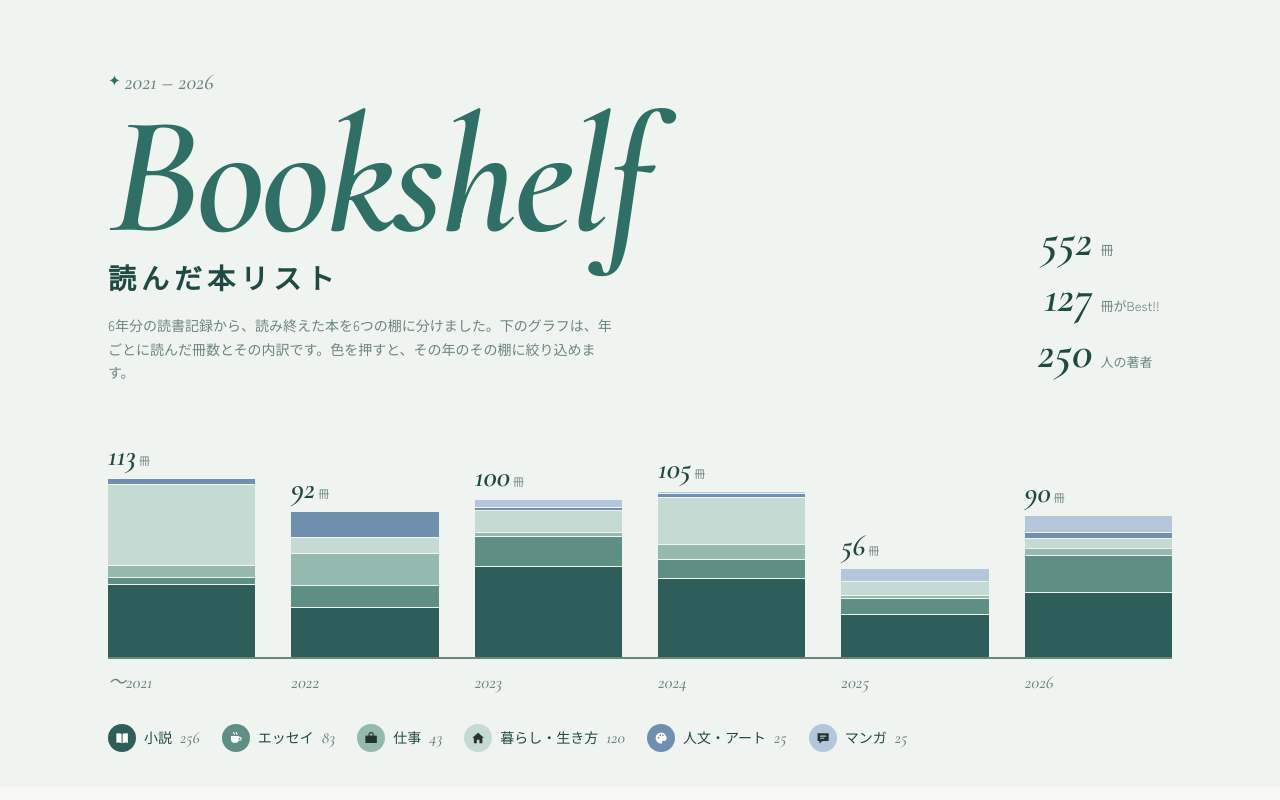
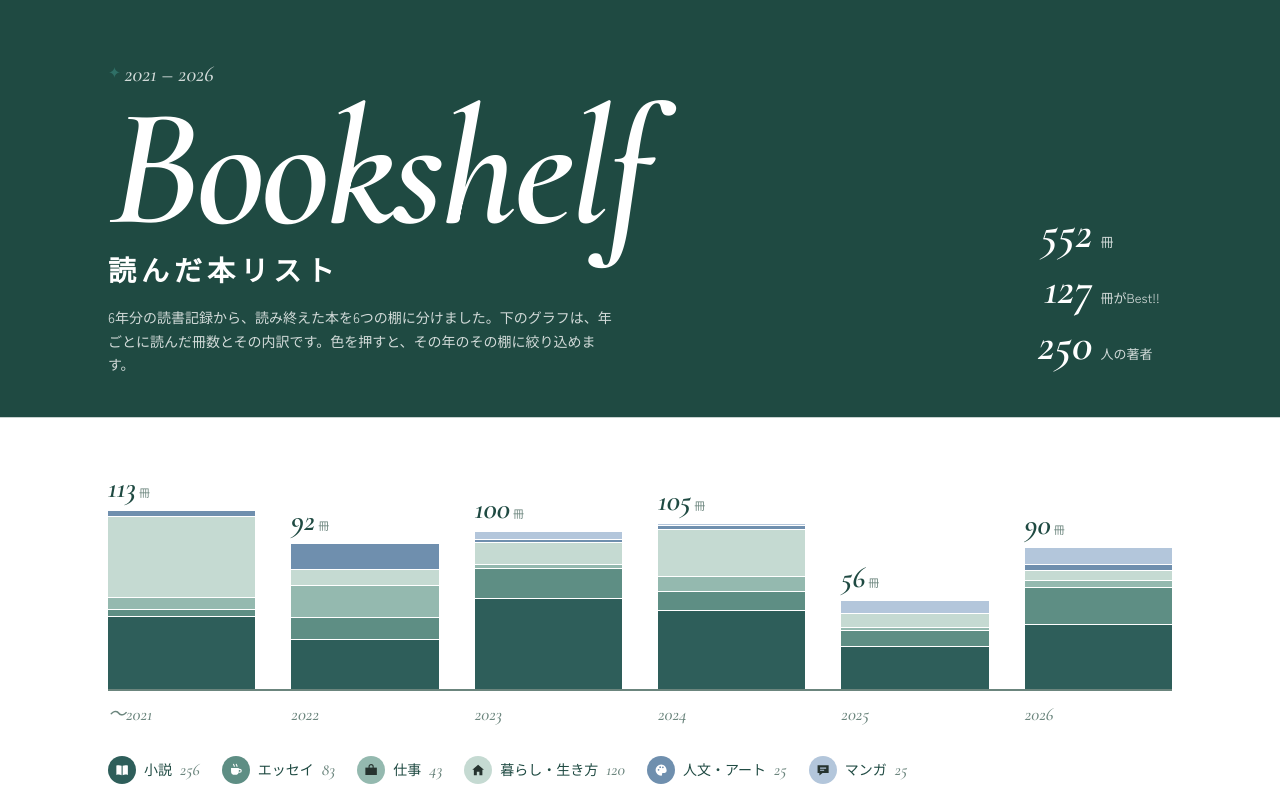
Before and after one commit to sayaka38mon-create/bookshelf, a plain HTML site: page index.html in a window 1280 px wide. Shown: the top 800 px of the page. Drawn offline with nearby package versions, Linux system fonts and the light colour scheme; a web font is replaced by a local one.

Commit message:
Background to white, dark band for title area

```diff
--- a/index.html
+++ b/index.html
@@ -8,8 +8,9 @@
 <link rel="preconnect" href="https://fonts.gstatic.com" crossorigin>
 <link href="https://fonts.googleapis.com/css2?family=Shippori+Mincho+B1:wght@500;700;800&family=Zen+Kaku+Gothic+New:wght@400;500;700&family=Cormorant+Garamond:ital,wght@1,500;1,600;1,700&display=swap" rel="stylesheet">
 <style>
+  header.hero{background:var(--paper);padding-top:0} header.hero .hero-top{padding:56px 0 40px;margin-bottom:32px;background:#1F4A42;box-shadow:0 0 0 100vmax #1F4A42;clip-path:inset(0 -100vmax)} header.hero .hero-top h1 .en,header.hero .hero-top h1 .ja,header.hero .hero-top .tally b{color:#fff} header.hero .hero-top .kicker,header.hero .hero-top .lead,header.hero .hero-top .tally span{color:rgba(255,255,255,.8)}
 :root{
-  --paper:#F8F9F6; --card:#FFFFFF; --ink:#26332F; --muted:#6F7D78; --line:#DDE5E0;
+  --paper:#FFFFFF; --card:#FFFFFF; --ink:#26332F; --muted:#6F7D78; --line:#DDE5E0;
   --night:#F0F4F1; --night-ink:#1F4A42; --night-muted:#6B857D;
   --accent:#2F6F66; --accent-ink:#FFFFFF; --on-c:#26332F;
   --g-novel:#2E5E5A; --g-words:#5E8E84; --g-work:#94B9AF; --g-life:#C5DAD2; --g-learn:#6F8FAE; --g-manga:#B3C6DB;
```
